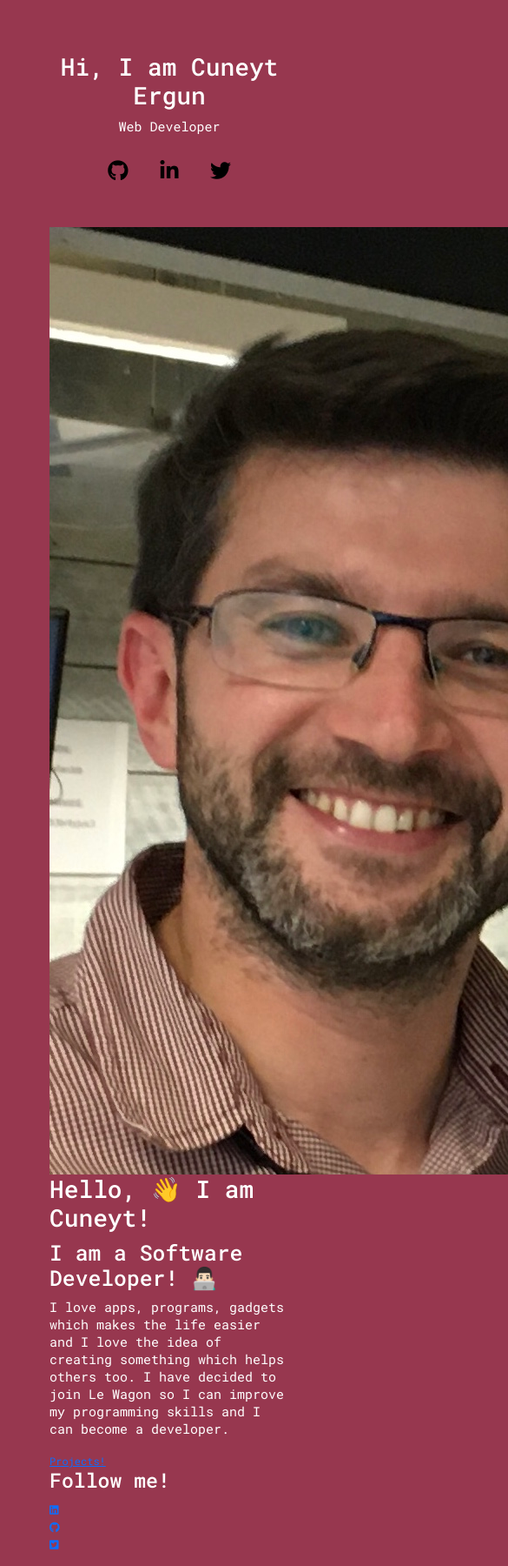
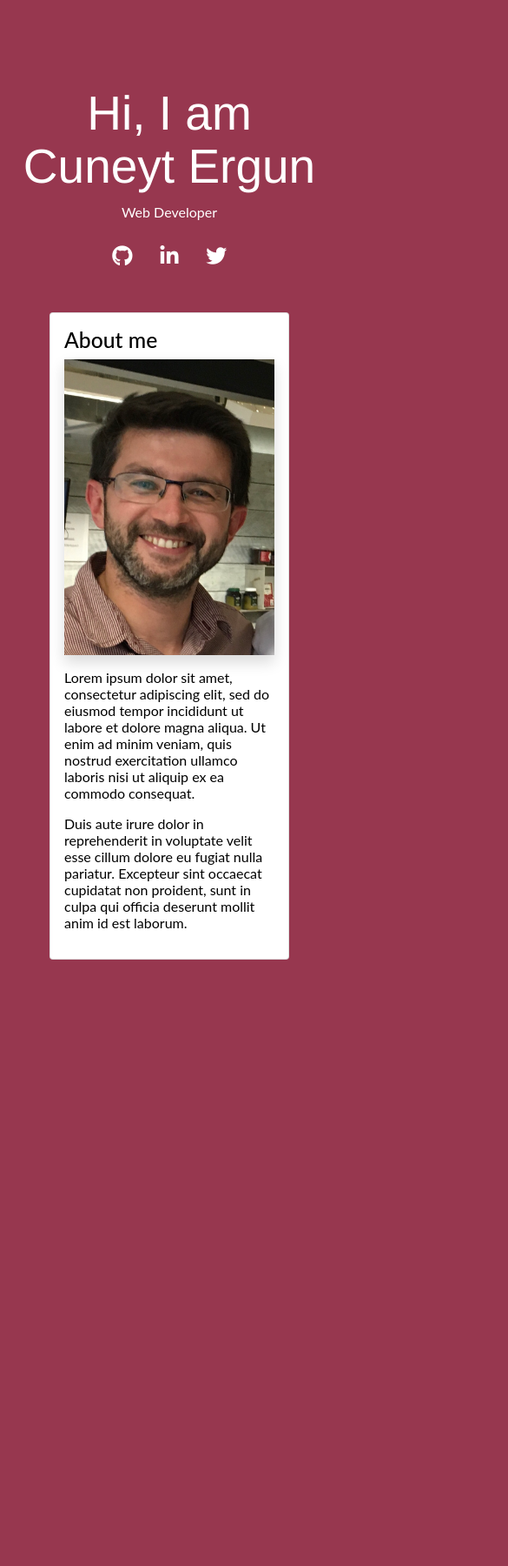
Before and after one commit to cuneyter/profile, a plain HTML site: page index.html in a window 390 px wide. Shown: the top 1800 px of the page at 87% size, 585 px wide, since content can reach past the window. After the commit the page ends 1103 px from the top, so only its background shows below. Drawn offline with nearby package versions, Linux system fonts and the light colour scheme.

Commit message:
style the about me section

```diff
--- a/index.html
+++ b/index.html
@@ -24,7 +24,7 @@
     <main class="content-wrapper">
 
       <!-- Header start -->
-      <header class="container header-container">
+      <header class="container-fluid header-container">
         <div class="text-center">
           <h1>Hi, I am Cuneyt Ergun</h1>
           <p>Web Developer</p>
@@ -43,45 +43,30 @@
       </header>
       <!-- Enf of Header -->
 
+      <!-- start of About me section -->
+
       <div class="container">
+        <div class="row">
+          <div class="col-sm-12">
+            <div class="card">
+              <div class="card-body">
+                <h2>About me</h2>
+                <div class="row">
+                  <div class="col-md-4">
+                    <p><img src="./images/IMG_5533 (2).jpg" class="img-fluid shadow" alt=""></p>
+                  </div>
+                  <div class="col-md-8 align-self-center">
+                    <p>Lorem ipsum dolor sit amet, consectetur adipiscing elit, sed do eiusmod tempor incididunt ut labore et dolore magna aliqua. Ut enim ad minim veniam, quis nostrud exercitation ullamco laboris nisi ut aliquip ex ea commodo consequat.</p>
+                    <p> Duis aute irure dolor in reprehenderit in voluptate velit esse cillum dolore eu fugiat nulla pariatur. Excepteur sint occaecat cupidatat non proident, sunt in culpa qui officia deserunt mollit anim id est laborum.</p>
+                  </div>
+                </div>
+              </div>
+            </div>
+          </div>
+        </div>
+      </div>
 
-        <div class="card-white" id="introduction">
-          <img class="img-circle" src="./images/IMG_5533 (2).jpg" alt="Cuneyt Ergun profile picture">
-
-          <h1>Hello, 👋 I am Cuneyt! </h1>
-
-          <h2>I am a Software Developer! 👨🏻‍💻</h2>
-
-          <p>I love apps, programs, gadgets which makes the life easier and I love the idea of creating something which helps others too. I have decided to join Le Wagon so I can improve my programming skills and I can become a developer.</p>
-
-          <a href="" target="_blank" class="btn-green">Projects!</a>
-        </div>
-
-        <div class="card-white">
-
-          <h3>Follow me!</h3>
-
-          <ul class="list-inline">
-            <li>
-              <a href="https://www.linkedin.com/in/cuneyt-ergun-8a8090193/" target="_blank">
-                <i class="fab fa-linkedin"></i>
-              </a>
-            </li>
-            <li>
-              <a href="https://github.com/cuneyter" target="_blank">
-                <i class="fab fa-github"></i>
-              </a>
-            </li>
-            <li>
-              <a href="#" target="_blank">
-                <i class="fab fa-twitter-square"></i>
-              </a>
-            </li>
-          </ul>
-
-        </div>
-
-      </div>
+      <!-- End of about me section -->
 
 
     </main>
--- a/style.css
+++ b/style.css
@@ -4,9 +4,9 @@
 body {
   margin: 0;
   background-color: #97374f;
-  font-family: "Roboto Mono";
-  color: white;
-  font-size: 15px;
+  font-family: Lato, Helvetica, Arial, sans-serif;;
+  color: black;
+  font-size: 16px;
   line-height: normal;
 }
 
@@ -18,11 +18,25 @@ body {
 /* Header */
 
 .header-container {
-  margin: 60px auto 40px auto;
+  margin: 100px auto 40px auto;
+  color: white;
+}
+
+header h1 {
+  font-size: 55px;
+  margin-top: 25px;
+  margin-bottom: 12.5px;
+  font-family: Oswald, Helvetica, Arial, sans-serif;
+  font-weight: 400;
+  line-height: 1.1;
+}
+
+header a:hover {
+  color: black;
 }
 
 .fa-icon {
-  color: #000;
+  color:white;
   width: 32px;
   height: 32px;
   display: inline-block;
@@ -37,6 +51,16 @@ body {
   line-height: 50px;
   font-size: 24px
 }
+
+/* About Me Section */
+
+
+
+
+
+
+
+
 
 /* img {
   height: 250px;
```
